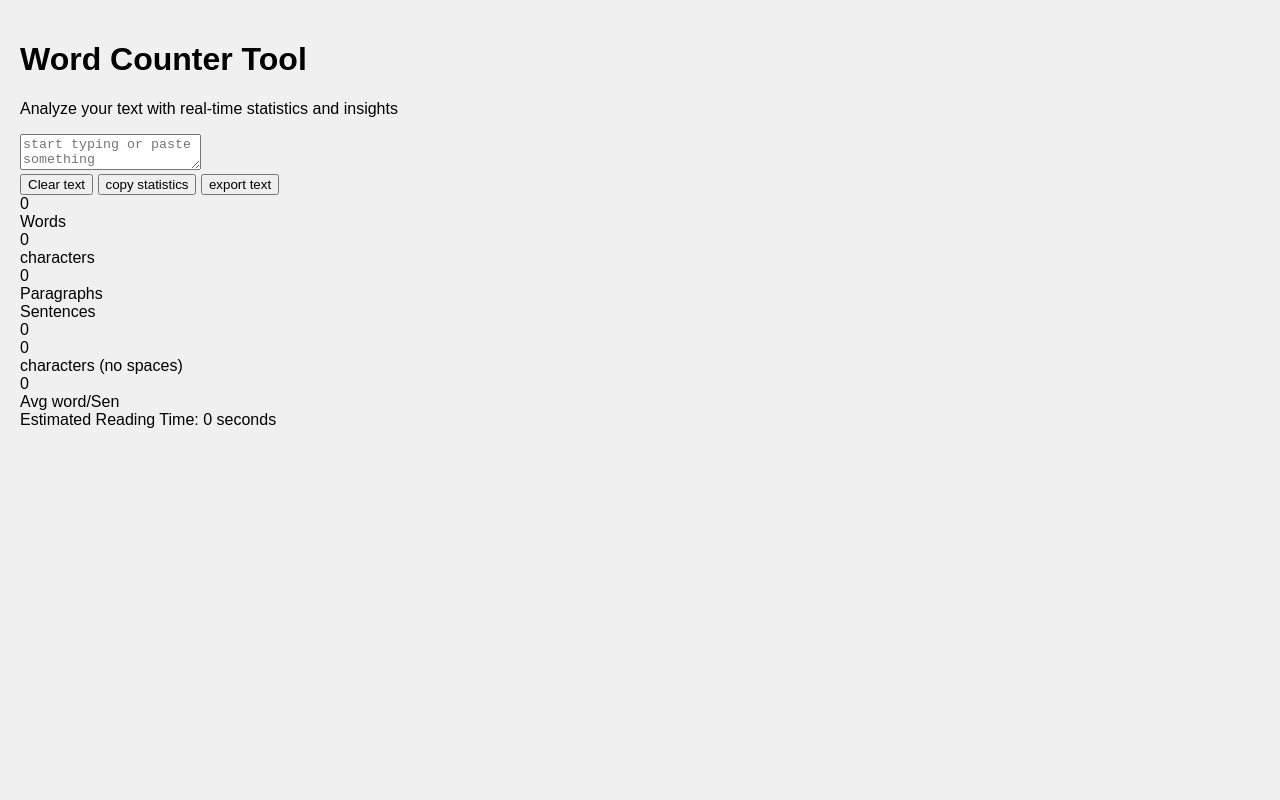
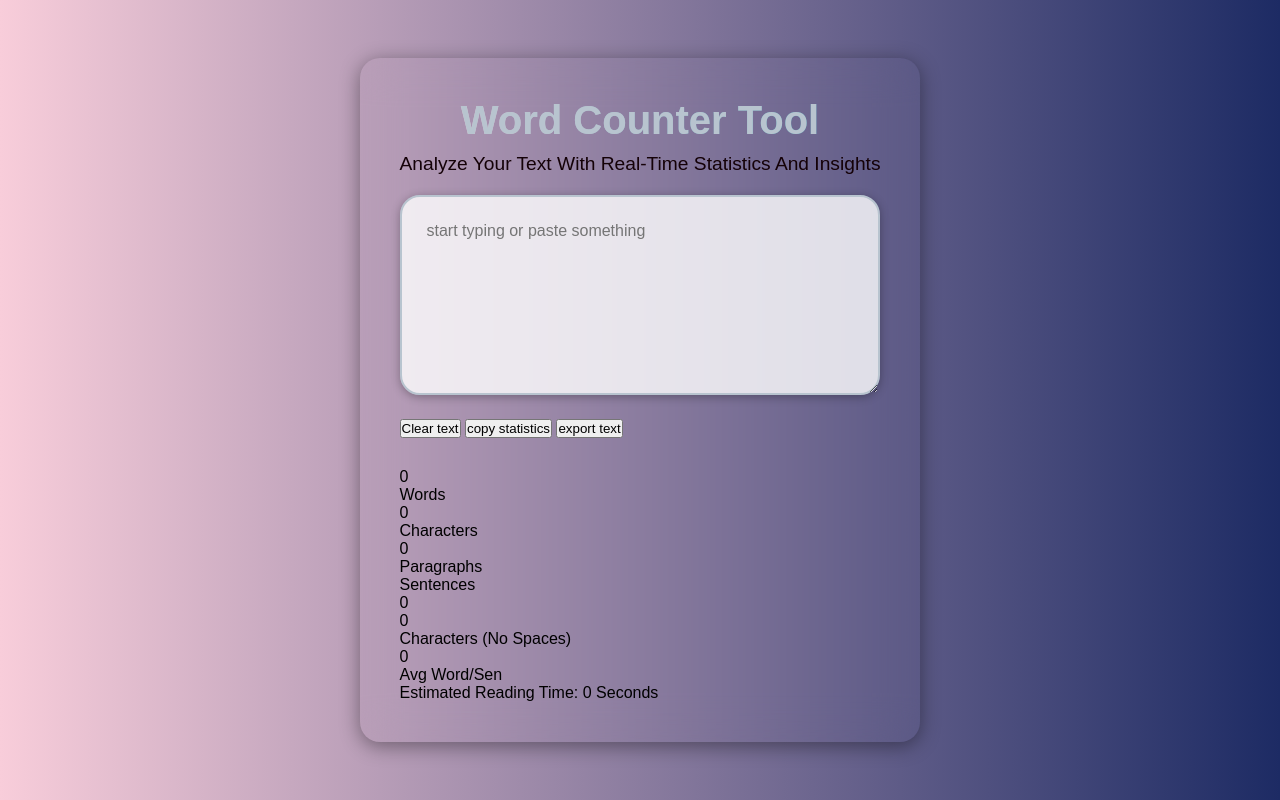
Before and after one commit to rabiulhossen/word-counter, a plain HTML site: page index.html in a window 1280 px wide. Drawn offline with Linux system fonts and the light colour scheme.

Commit message:
textarea style done

```diff
--- a/style.css
+++ b/style.css
@@ -1,6 +1,79 @@
+*{
+    margin: 0;
+    padding: 0;
+    box-sizing: border-box;
+}
+
 body{
-    background-color: #f0f0f0;
-    font-family: Arial, sans-serif;
-    margin: 0;
-    padding: 20px;
+font-family: Arial, Helvetica, sans-serif;
+background: linear-gradient(to right, #f8cdda, #1d2b64);
+min-height: 100vh;
+display: flex;
+align-items: center;
+justify-content: center;
+padding: 20px;
+text-transform: capitalize;
 }
+
+
+.container{
+    background: rgba(red, rgb(128, 247, 128), blue, alpha);
+    backdrop-filter: blur(20px);
+    border-radius: 20px;
+    box-shadow: 0 4px 20px rgba(0, 0, 0, 0.4);
+    padding: 40px;
+    width: 100%;
+    max-width: 800px;
+    transition: all 0.3s ease;
+}
+
+
+.header{
+    text-align: center;
+    margin-bottom: 20px;
+}
+
+.header h1{
+    color: #b8c4cf;
+    font-size: 2.5em;
+    font-weight: 700;
+    margin-bottom: 10px;
+    background: linear-gradient(to right, #f8cdda, #2b9eb3);
+    background-clip: text;
+}
+
+
+.header p{
+    color: #140107;
+    font-size: 1.2em;
+    font-weight: 400;
+}
+
+.input-section{
+margin-bottom: 30px;
+}
+.textarea-container{
+    position: relative;
+    margin-bottom: 20px;
+}
+
+textarea{
+    width: 100%;
+    height: 200px;
+    padding: 25px;
+    border-radius: 20px;
+    border: 2px solid #b8c4cf;
+    font-size: 1rem;
+    color: #333;
+    background-color: rgba(255, 255, 255, 0.8);
+    box-shadow: 0 2px 10px rgba(0, 0, 0, 0.3);
+    resize: vertical;
+    font-family: inherit;
+    transition:all 0.3s ease;
+}
+
+textarea:focus{
+    border-color: #06d1d1;
+    box-shadow: 0 0 10px rgba(43, 158, 179, 0.5);
+    outline: none;
+}
```
